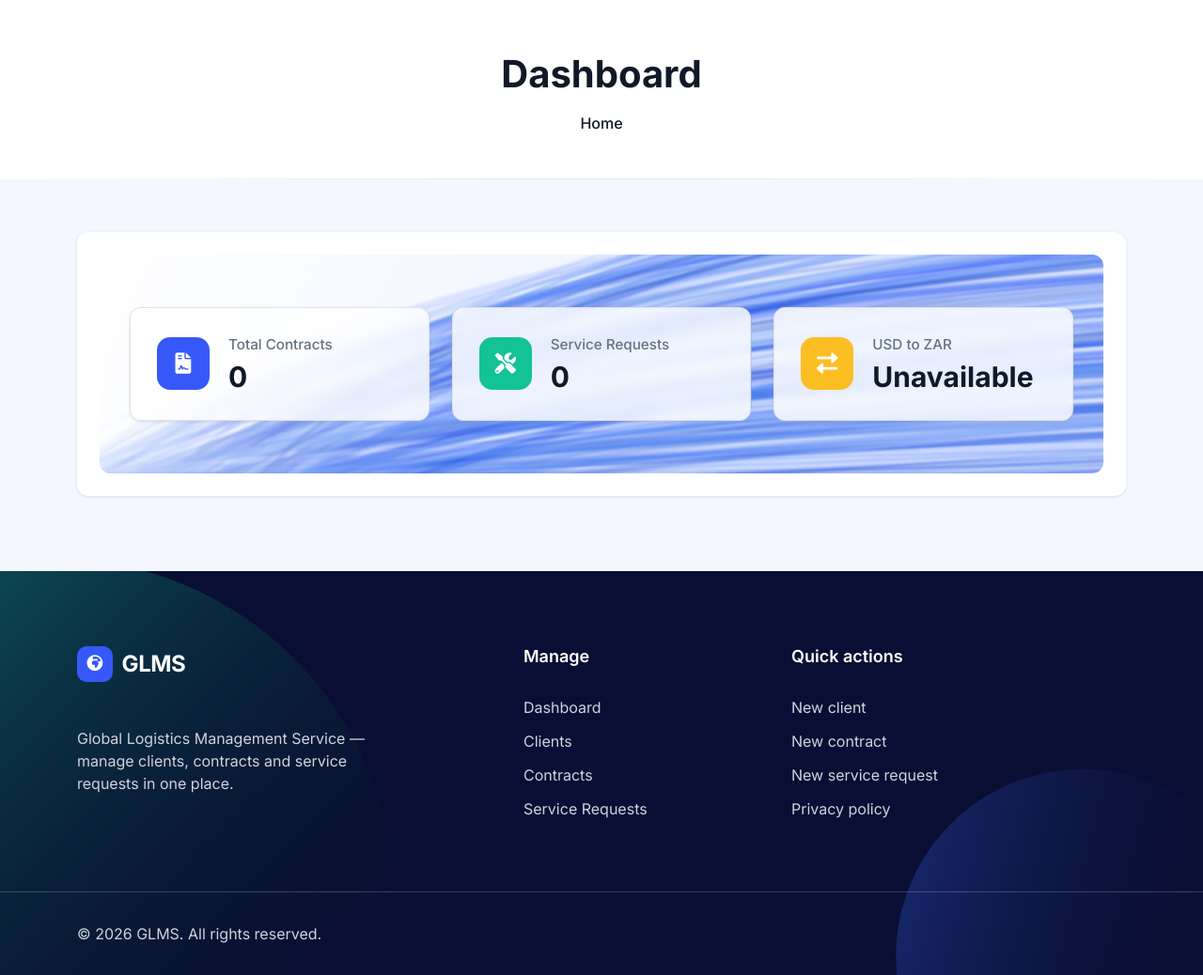
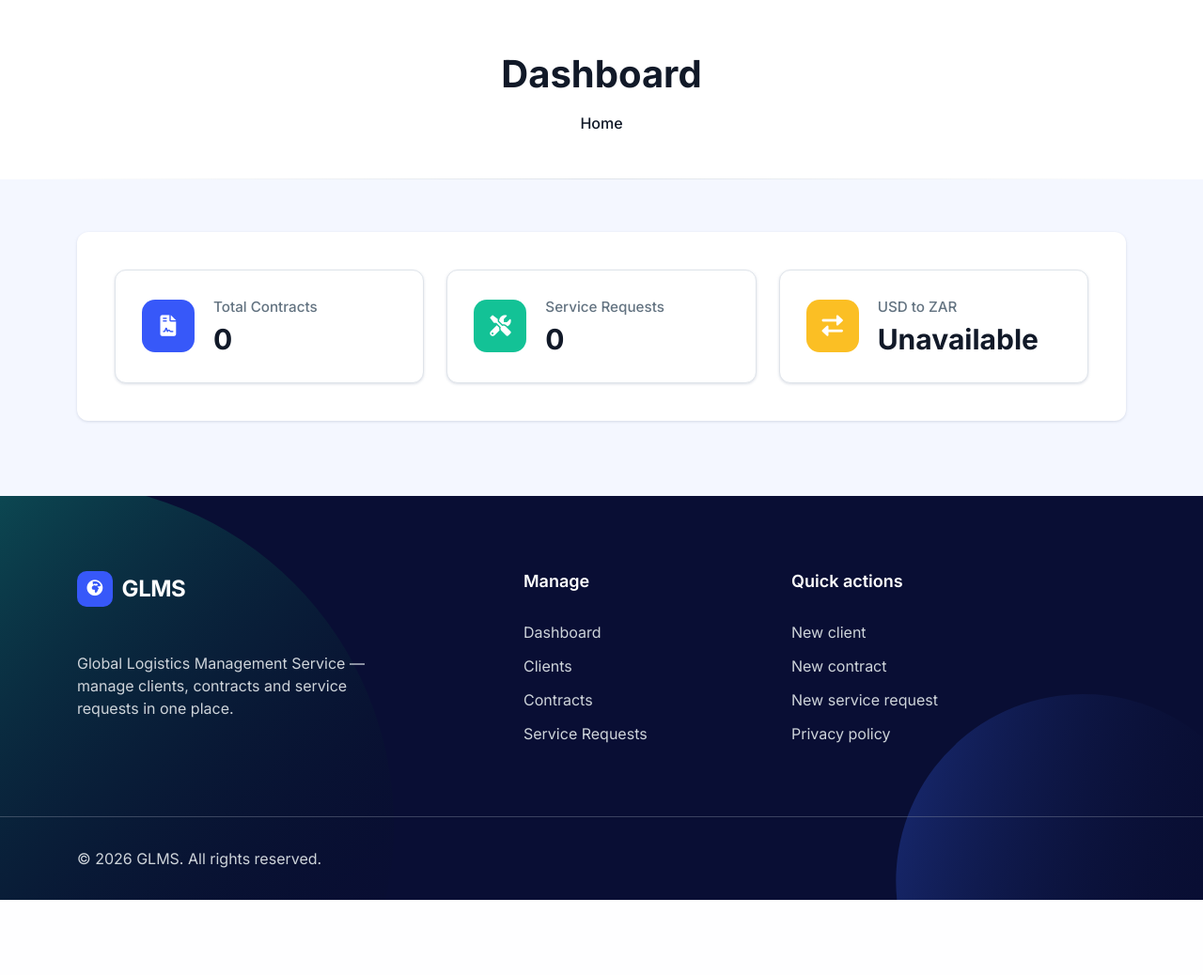
Before and after one commit to Jackson-Matthew/GLMS-Contract-Management, an ASP.NET Core app: page / in a window 1280 px wide. Shown: the part 81-1119 px from the top of the page at 94% size. After the commit the page ends 1039 px from the top, so only its background shows below. Run offline with ASP.NET Core 8, Linux system fonts and the light colour scheme; the visitor is signed in with stand-in values (Sample User, id 1); data that the repository does not hold is empty; some libraries are stand-ins or nearby versions.

Commit message:
Remove the speed-line texture from the dashboard cards
The stat cards now sit on the plain white content card. Drops the unused speed-lines.svg and its styles.

```diff
--- a/GLMS_ST10445830_Solution/GLMS_ST10445830/Views/Home/Index.cshtml
+++ b/GLMS_ST10445830_Solution/GLMS_ST10445830/Views/Home/Index.cshtml
@@ -2,7 +2,6 @@
     ViewData["Title"] = "Dashboard";
 }
 
-<div class="ud-speed-panel">
 <div class="row g-4">
     <div class="col-md-4">
         <a class="text-decoration-none" asp-controller="Contracts" asp-action="Index">
@@ -38,4 +37,3 @@
         </div>
     </div>
 </div>
-</div>
--- a/GLMS_ST10445830_Solution/GLMS_ST10445830/wwwroot/css/site.css
+++ b/GLMS_ST10445830_Solution/GLMS_ST10445830/wwwroot/css/site.css
@@ -636,31 +636,3 @@ hr { border-color: var(--ud-border); opacity: 1; }
 .ud-auth-dots { position: absolute; pointer-events: none; }
 .ud-auth-dots.top { right: 4px; top: 4px; }
 .ud-auth-dots.bottom { left: 4px; bottom: 4px; }
-
-/* =========================================================
-   Dashboard speed-line texture panel
-   ========================================================= */
-.ud-speed-panel {
-    position: relative;
-    overflow: hidden;
-    margin: -1rem;
-    padding: 3.5rem 2rem;
-    border-radius: .75rem;
-    background:
-        url("../img/speed-lines.svg") center / cover no-repeat,
-        linear-gradient(115deg, #FFFFFF 0%, #EEF3FF 55%, #DCE6FF 100%);
-}
-[data-bs-theme=dark] .ud-speed-panel {
-    background:
-        url("../img/speed-lines.svg") center / cover no-repeat,
-        linear-gradient(115deg, #111928 0%, #16213B 55%, #1A2A55 100%);
-}
-.ud-speed-panel .ud-stat {
-    background: rgba(255, 255, 255, .82);
-    backdrop-filter: blur(6px);
-    -webkit-backdrop-filter: blur(6px);
-}
-[data-bs-theme=dark] .ud-speed-panel .ud-stat { background: rgba(31, 42, 55, .82); }
-@media (max-width: 719.98px) {
-    .ud-speed-panel { margin: -.5rem; padding: 2rem 1rem; }
-}
```
Also changed, not shown: GLMS_ST10445830_Solution/GLMS_ST10445830/wwwroot/img/speed-lines.svg (deleted).
